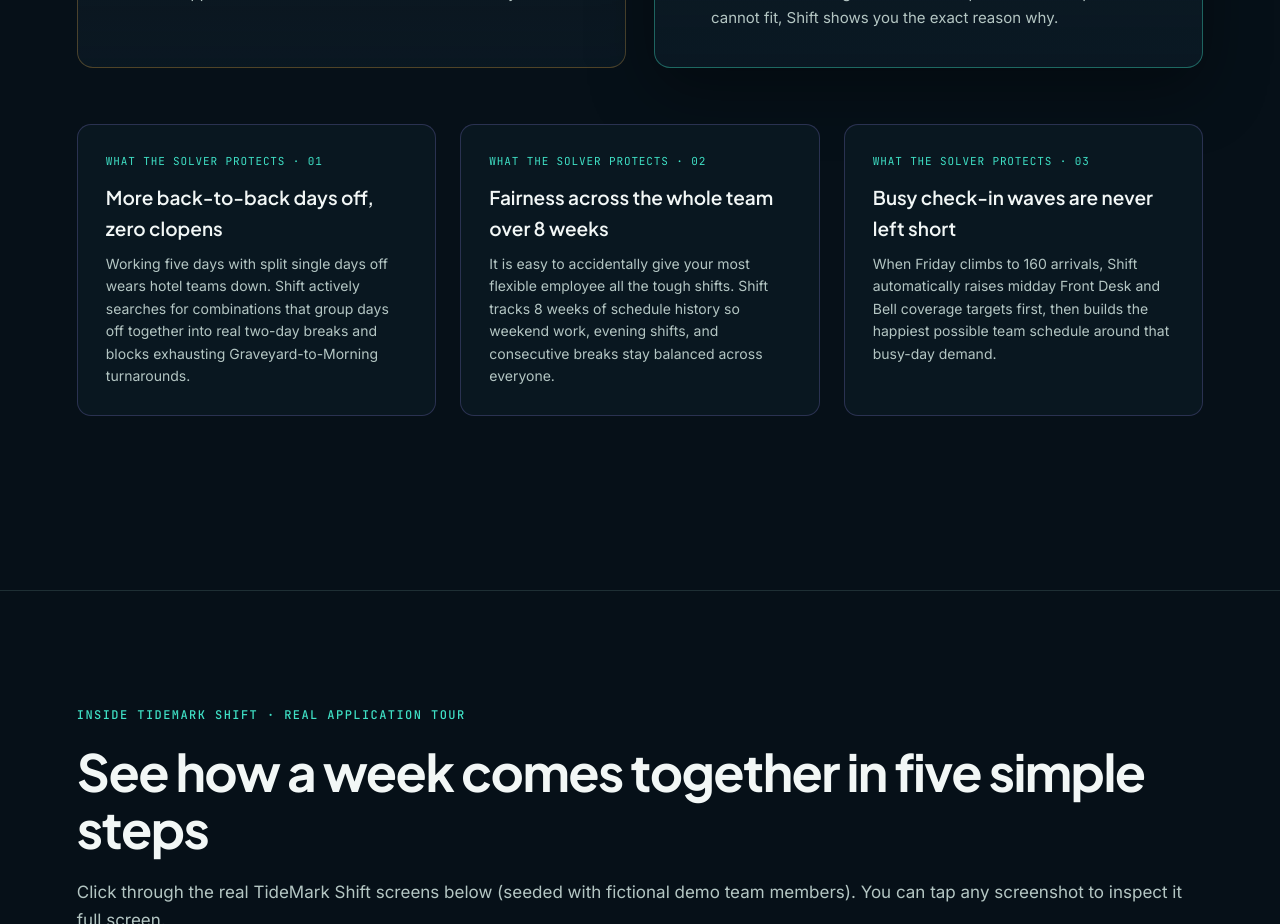
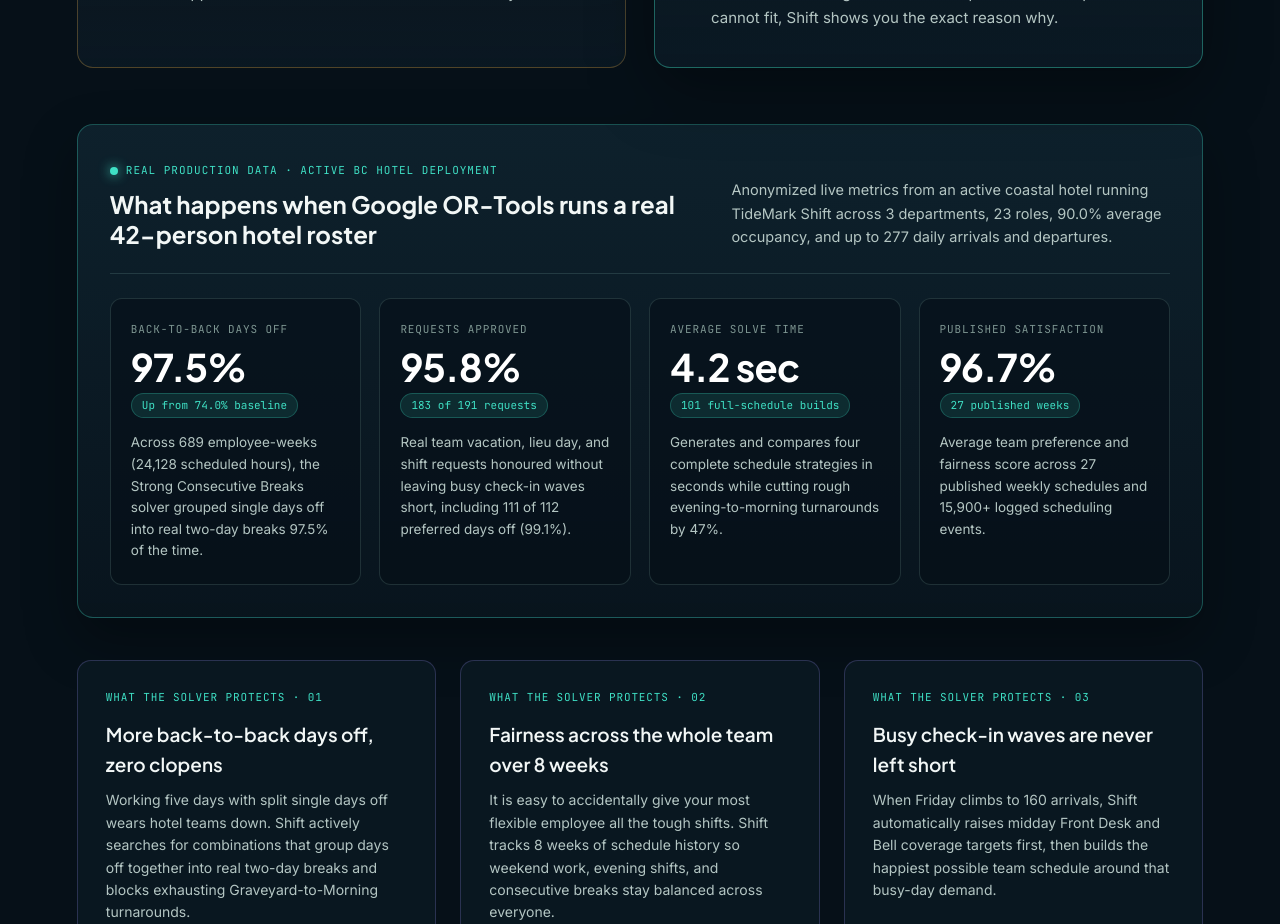
Before and after one commit to vancityoguzhan/tidemark-site, a React (Vite) app: page / in a window 1280 px wide. Shown: the part 2040-2964 px from the top of the page. Built offline with nearby package versions, Linux system fonts and the light colour scheme.

Commit message:
Add anonymized live hotel production metrics from A1 deployment

```diff
--- a/src/Experience.tsx
+++ b/src/Experience.tsx
@@ -339,6 +339,59 @@
                 <strong>Complete peace of mind:</strong> You know the schedule on your screen is the strongest combination possible. If a request cannot fit, Shift shows you the exact reason why.
               </li>
             </ul>
+          </div>
+        </div>
+
+        {/* REAL ANONYMIZED PRODUCTION METRICS FROM LIVE HOTEL DEPLOYMENT */}
+        <div className="liveProofPanel">
+          <div className="liveProofHeader">
+            <div>
+              <span className="liveProofBadge">
+                <i /> REAL PRODUCTION DATA · ACTIVE BC HOTEL DEPLOYMENT
+              </span>
+              <h3>What happens when Google OR-Tools runs a real 42-person hotel roster</h3>
+            </div>
+            <p>
+              Anonymized live metrics from an active coastal hotel running TideMark Shift across 3 departments, 23 roles, 90.0% average occupancy, and up to 277 daily arrivals and departures.
+            </p>
+          </div>
+
+          <div className="liveProofGrid">
+            <div className="liveProofStat">
+              <small>BACK-TO-BACK DAYS OFF</small>
+              <strong>97.5%</strong>
+              <span>Up from 74.0% baseline</span>
+              <p>
+                Across 689 employee-weeks (24,128 scheduled hours), the Strong Consecutive Breaks solver grouped single days off into real two-day breaks 97.5% of the time.
+              </p>
+            </div>
+
+            <div className="liveProofStat">
+              <small>REQUESTS APPROVED</small>
+              <strong>95.8%</strong>
+              <span>183 of 191 requests</span>
+              <p>
+                Real team vacation, lieu day, and shift requests honoured without leaving busy check-in waves short, including 111 of 112 preferred days off (99.1%).
+              </p>
+            </div>
+
+            <div className="liveProofStat">
+              <small>AVERAGE SOLVE TIME</small>
+              <strong>4.2 sec</strong>
+              <span>101 full-schedule builds</span>
+              <p>
+                Generates and compares four complete schedule strategies in seconds while cutting rough evening-to-morning turnarounds by 47%.
+              </p>
+            </div>
+
+            <div className="liveProofStat">
+              <small>PUBLISHED SATISFACTION</small>
+              <strong>96.7%</strong>
+              <span>27 published weeks</span>
+              <p>
+                Average team preference and fairness score across 27 published weekly schedules and 15,900+ logged scheduling events.
+              </p>
+            </div>
           </div>
         </div>
 
--- a/src/globals.css
+++ b/src/globals.css
@@ -536,6 +536,152 @@
   color: var(--teal);
 }
 
+/* LIVE HOTEL PRODUCTION PROOF PANEL */
+.liveProofPanel {
+  max-width: 1200px;
+  margin-bottom: 42px;
+  border-radius: 16px;
+  border: 1px solid rgba(63, 224, 197, 0.3);
+  background: linear-gradient(
+    180deg,
+    rgba(16, 36, 48, 0.85) 0%,
+    rgba(9, 21, 30, 0.92) 100%
+  );
+  padding: 32px;
+  box-shadow: 0 22px 54px rgba(0, 0, 0, 0.32);
+}
+
+.liveProofHeader {
+  display: grid;
+  grid-template-columns: 1.15fr 0.85fr;
+  gap: 28px;
+  align-items: end;
+  padding-bottom: 24px;
+  margin-bottom: 24px;
+  border-bottom: 1px solid var(--line);
+}
+
+.liveProofBadge {
+  display: inline-flex;
+  align-items: center;
+  gap: 8px;
+  font-family: var(--font-mono);
+  font-size: 11px;
+  letter-spacing: 0.09em;
+  color: var(--teal);
+  margin-bottom: 10px;
+}
+
+.liveProofBadge i {
+  width: 8px;
+  height: 8px;
+  border-radius: 50%;
+  background: var(--teal);
+  box-shadow: 0 0 12px var(--teal);
+}
+
+.liveProofHeader h3 {
+  font-family: var(--font-display);
+  font-size: 24px;
+  line-height: 1.25;
+  margin: 0;
+  color: var(--ink);
+}
+
+.liveProofHeader p {
+  margin: 0;
+  font-size: 14.5px;
+  line-height: 1.65;
+  color: var(--ink-secondary);
+}
+
+.liveProofGrid {
+  display: grid;
+  grid-template-columns: repeat(4, 1fr);
+  gap: 18px;
+}
+
+.liveProofStat {
+  border-radius: 12px;
+  border: 1px solid rgba(179, 237, 227, 0.14);
+  background: rgba(6, 16, 24, 0.6);
+  padding: 22px 20px;
+  display: flex;
+  flex-direction: column;
+}
+
+.liveProofStat small {
+  font-family: var(--font-mono);
+  font-size: 11px;
+  letter-spacing: 0.08em;
+  color: var(--muted);
+  margin-bottom: 8px;
+}
+
+.liveProofStat strong {
+  font-family: var(--font-display);
+  font-size: 38px;
+  line-height: 1.05;
+  letter-spacing: -0.02em;
+  color: #fff;
+  margin-bottom: 6px;
+}
+
+.liveProofStat span {
+  display: inline-block;
+  align-self: flex-start;
+  font-family: var(--font-mono);
+  font-size: 11px;
+  color: var(--teal);
+  background: var(--teal-soft);
+  border: 1px solid rgba(63, 224, 197, 0.25);
+  border-radius: 99px;
+  padding: 3px 10px;
+  margin-bottom: 14px;
+}
+
+.liveProofStat p {
+  margin: 0;
+  font-size: 13.5px;
+  line-height: 1.6;
+  color: var(--ink-secondary);
+}
+
+@media (max-width: 1024px) {
+  .liveProofHeader {
+    grid-template-columns: 1fr;
+    gap: 12px;
+  }
+
+  .liveProofGrid {
+    grid-template-columns: repeat(2, 1fr);
+  }
+}
+
+@media (max-width: 760px) {
+  .liveProofPanel {
+    padding: 22px 18px;
+    margin-bottom: 28px;
+  }
+
+  .liveProofHeader h3 {
+    font-size: 20px;
+  }
+
+  .liveProofGrid {
+    grid-template-columns: 1fr;
+    gap: 12px;
+  }
+
+  .liveProofStat {
+    padding: 18px 16px;
+  }
+
+  .liveProofStat strong {
+    font-size: 32px;
+  }
+}
+
 /* PRODUCT SECTIONS */
 .product,
 .incidentProduct {
```
